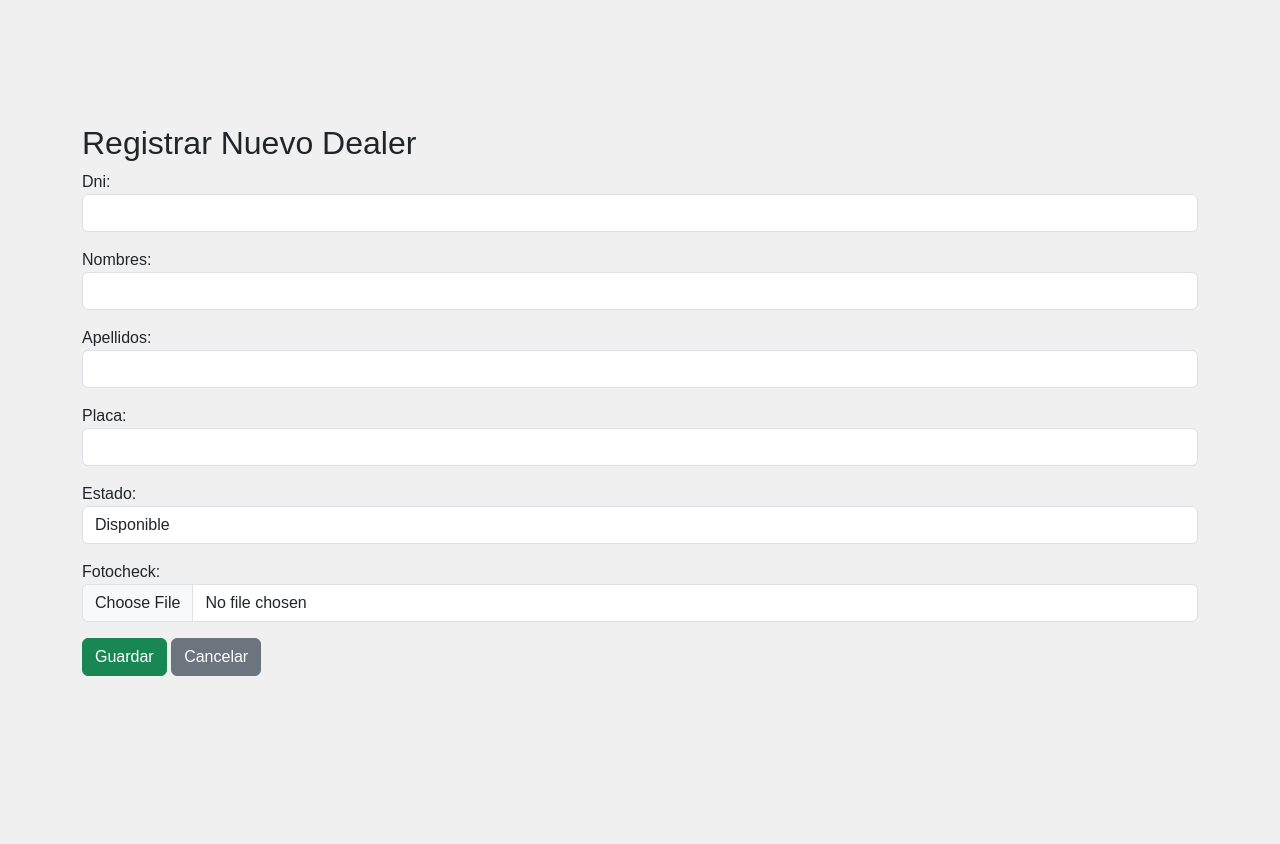
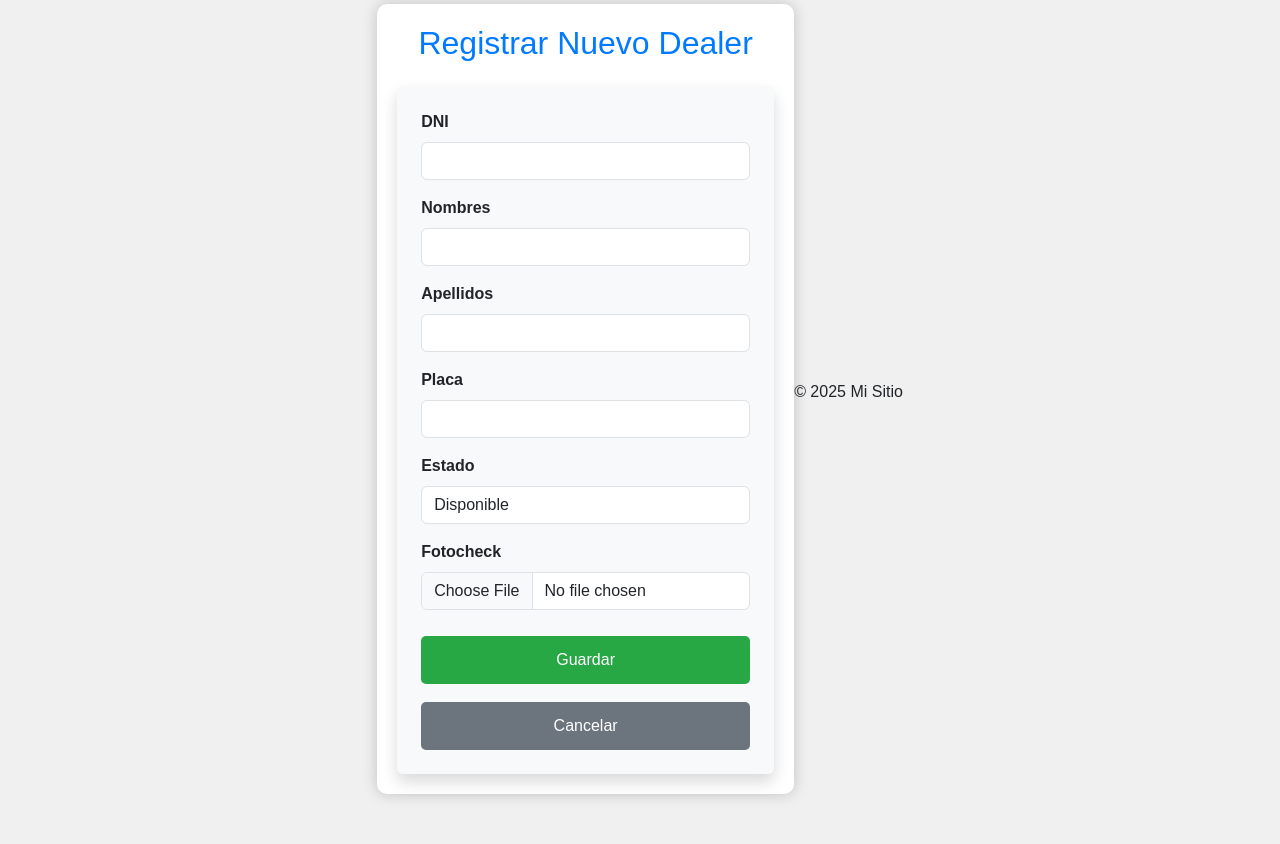
Before and after one commit to LimberthStyle/apay, a Django app: page /dealers/registrar/ in a window 1280 px wide. Before the commit the page ends 676 px from the top, so only its background shows below. Run offline with Django 5.2, Linux system fonts and the light colour scheme.

Commit message:
Repartidores_terminado

```diff
--- a/app_apay/static/css/styles.css
+++ b/app_apay/static/css/styles.css
@@ -18,3 +18,4 @@
     color: black;
     font-family: Georgia, 'Times New Roman', Times, serif;
 }
+/*REGISTROS*/
--- a/app_apay/templates/base.html
+++ b/app_apay/templates/base.html
@@ -13,13 +13,20 @@
     <!-- Estilos personalizados -->
     <link rel="stylesheet" href="{% static 'css/styles.css' %}">
     <link rel="stylesheet" href="{% static 'css/login.css' %}">
-
 </head>
 <body>
-    {% block content %}
-    <!-- Aquí se insertará el contenido de las plantillas hijas -->
-    {% endblock %}
-
+    <header>
+        <nav>
+            <!-- Navegación del sitio -->
+        </nav>
+    </header>
+    <main>
+        {% block content %}
+        {% endblock %}
+    </main>
+    <footer>
+        <p>&copy; 2025 Mi Sitio</p>
+    </footer>
     <!-- Bootstrap JS y dependencias -->
     <script src="https://cdn.jsdelivr.net/npm/@popperjs/core@2.11.6/dist/umd/popper.min.js"></script>
     <script src="https://cdn.jsdelivr.net/npm/bootstrap@5.3.0/dist/js/bootstrap.min.js"></script>
--- a/app_apay/templates/dashboard.html
+++ b/app_apay/templates/dashboard.html
@@ -9,7 +9,7 @@
         <div class="card-body">
             <h5 class="card-title">Gestionar Dealers</h5>
             <a href="{% url 'listar_dealers' %}" class="btn btn-primary">Ver Dealers</a>
-            <a href="{% url 'registrar_dealer' %}" class="btn btn-success">Registrar Dealer</a>
+
         </div>
     </div>
 
--- a/app_apay/templates/dealers/listar_dealers.html
+++ b/app_apay/templates/dealers/listar_dealers.html
@@ -3,10 +3,10 @@
 {% block content %}
 <div class="container">
     <h2 class="text-center mb-4">Lista de Repartidores</h2>
-    <a href="{% url 'dashboard' %}" class="btn btn-primary mb-3">
+    <a href="{% url 'dashboard' %}" class="btn btn-dark mb-3">
      Atras
     </a>
-    <a href="{% url 'registrar_dealer' %}" class="btn btn-primary mb-3">
+    <a href="{% url 'registrar_dealer' %}" class="btn btn-success mb-3">
         <i class="fas fa-plus"></i> Registrar Nuevo Repartidor
     </a>
     <table class="table table-bordered table-hover">
--- a/app_apay/templates/dealers/registrar_dealer.html
+++ b/app_apay/templates/dealers/registrar_dealer.html
@@ -1,12 +1,36 @@
 {% extends "base.html" %}
+{% block title %}Registrar Nuevo Dealer{% endblock %}
 {% block content %}
-<div class="container">
-    <h2>Registrar Nuevo Dealer</h2>
-    <form method="post" enctype="multipart/form-data">
+<div class="container mt-5" style="max-width: 700px; margin: 50px auto; padding: 20px; background-color: #ffffff; box-shadow: 0 0 15px rgba(0, 0, 0, 0.2); border-radius: 10px;">
+    <h2 class="text-center mb-4" style="text-align: center; color: #007bff;">Registrar Nuevo Dealer</h2>
+    <form method="post" enctype="multipart/form-data" class="p-4 bg-light rounded shadow">
         {% csrf_token %}
-        {{ form.as_p }}
-        <button type="submit" class="btn btn-success">Guardar</button>
-        <a href="{% url 'listar_dealers' %}" class="btn btn-secondary">Cancelar</a>
+        <div class="mb-3">
+            <label for="dni" class="form-label" style="font-weight: bold;">DNI</label>
+            {{ form.dni }}
+        </div>
+        <div class="mb-3">
+            <label for="nombres" class="form-label" style="font-weight: bold;">Nombres</label>
+            {{ form.nombres }}
+        </div>
+        <div class="mb-3">
+            <label for="apellidos" class="form-label" style="font-weight: bold;">Apellidos</label>
+            {{ form.apellidos }}
+        </div>
+        <div class="mb-3">
+            <label for="placa" class="form-label" style="font-weight: bold;">Placa</label>
+            {{ form.placa }}
+        </div>
+        <div class="mb-3">
+            <label for="estado" class="form-label" style="font-weight: bold;">Estado</label>
+            {{ form.estado }}
+        </div>
+        <div class="mb-3">
+            <label for="fotocheck" class="form-label" style="font-weight: bold;">Fotocheck</label>
+            {{ form.fotocheck }}
+        </div>
+        <button type="submit" class="btn btn-success w-100 mb-2" style="width: 100%; padding: 12px; margin-top: 10px; border: none; border-radius: 5px; font-size: 16px; cursor: pointer; background-color: #28a745; color: #fff;">Guardar</button>
+        <a href="{% url 'listar_dealers' %}" class="btn btn-secondary w-100" style="width: 100%; padding: 12px; margin-top: 10px; border: none; border-radius: 5px; font-size: 16px; cursor: pointer; background-color: #6c757d; color: #fff; text-align: center; text-decoration: none; display: block;">Cancelar</a>
     </form>
 </div>
 {% endblock %}
```
Also changed, not shown: app_apay/apps.py (+4 -3 lines), app_apay/signals.py (added, +8 -0 lines), db.sqlite3, media/fotochecks/IMG_20221010_121922.jpg (deleted), media/fotochecks/cerdo.jpg (added), media/fotochecks/cerveza.jpg (deleted), media/fotochecks/user_Orvt5ot.jpg (deleted).
